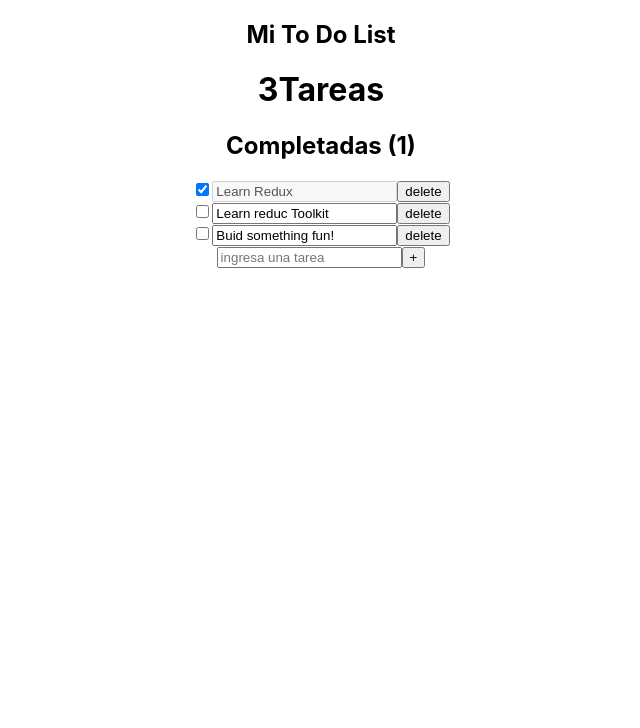
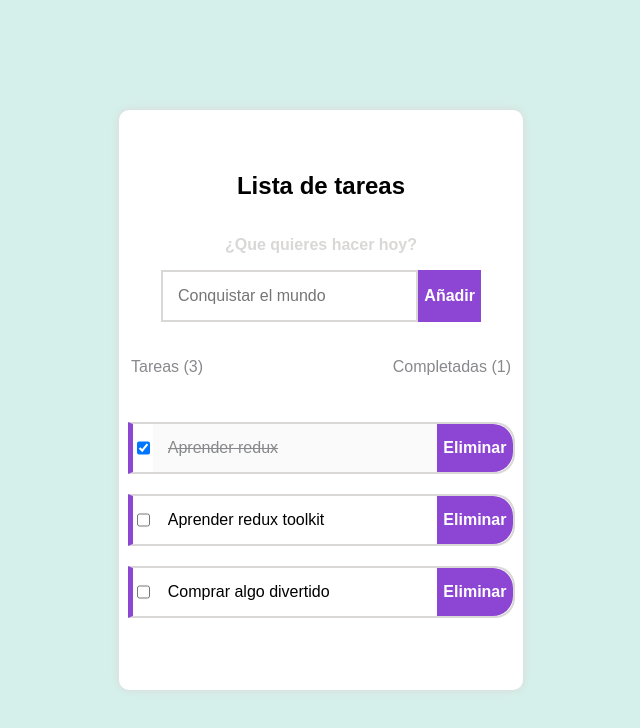
Before and after one commit to nicolm12/habi-test, a React (Create React App) app: page / in a window 1280 px wide. Shown: the top 728 px of the page, without its empty margins (319-959 px from the left). Built offline with nearby package versions, Linux system fonts and the light colour scheme.

Commit message:
feat: add styled whit styled-components

```diff
--- a/package.json
+++ b/package.json
@@ -15,6 +15,7 @@
     "react-dom": "^18.2.0",
     "react-redux": "^8.1.3",
     "react-scripts": "5.0.1",
+    "styled-components": "^6.1.8",
     "typescript": "^4.9.5",
     "web-vitals": "^2.1.4"
   },
--- a/src/App.tsx
+++ b/src/App.tsx
@@ -1,17 +1,48 @@
-import React from 'react';
-import TodoHeader from './components/TodoHeader';
-import TodoList from './components/TodoList';
-import Form from './components/Form';
+import React from "react";
+import TodoHeader from "./components/TodoHeader";
+import TodoList from "./components/TodoList";
+import Form from "./components/Form";
 
-import './App.css';
+import styled from "styled-components";
 
 function App() {
+  const Container = styled.div`
+    display: flex;
+    background-color: #d5f0eb;
+    min-height: 100vh;
+    align-items: center;
+    justify-content: center;
+  `;
+  const ContainerList = styled.div`
+    display: flex;
+    background-color: white;
+    flex-direction: column;
+    align-items: center;
+    min-height: 70vh;
+    justify-content: center;
+    font-family: "Space Mono", sans-serif;
+    width: 30vw;
+    border-radius: 10px 10px 10px 10px;
+    box-shadow: 0px 0px 10px #d9d8d7;
+    padding: 10px;
+    min-width: 380px;
+  max-width: 600px;
+  `;
+  const Paragrapht = styled.p`
+  color:#D9D8D7;
+`;
+
+
   return (
-    <div className="App">
-     <TodoHeader/>
-     <TodoList/>
-     <Form/>
-    </div>
+    <Container className="App">
+      <ContainerList>
+      <h2>Lista de tareas </h2>
+      <strong><Paragrapht>¿Que quieres hacer hoy?</Paragrapht></strong>
+      <Form />
+        <TodoHeader />
+        <TodoList />
+      </ContainerList>
+    </Container>
   );
 }
 
--- a/src/components/Form.tsx
+++ b/src/components/Form.tsx
@@ -1,6 +1,32 @@
 import React from "react";
 import { useAppDispatch } from "../app/hooks";
+import styled from "styled-components";
 function Form() {
+    const Container = styled.div`
+    display: flex;
+    flex-direction: row;
+    justify-content: center;
+    padding:0 5px;
+    width: 25vw;
+  `;
+  const Input = styled.input`
+  border-right:none;
+  border:2px solid #d9d8d7;
+  width: 25vw;
+  padding:15px;
+  font: inherit;
+  &:focus {
+    outline: none;
+}
+  `;
+  const Button=styled.button`
+  border:none;
+  width:70px;
+  background-color:#8D46D4;
+  color:white;
+  font: inherit;
+  `
+
     const dispatch= useAppDispatch()
     function handleSubmit(event: React.FormEvent<HTMLFormElement>) {
 
@@ -16,12 +42,13 @@ function Form() {
     }
 
     return (
+
        <form  onSubmit={handleSubmit}>
-       <label htmlFor=""></label>
-       <div>
-        <input name="new-todo" type="text" placeholder="ingresa una tarea" />
-        <button type="submit"> + </button>
-       </div>
+
+       <Container>
+        <Input name="new-todo" type="text" placeholder="Conquistar el mundo" />
+        <Button type="submit"> <strong>Añadir</strong></Button>
+       </Container>
        </form>
     )
 }
--- a/src/components/TodoHeader.tsx
+++ b/src/components/TodoHeader.tsx
@@ -1,23 +1,28 @@
 import React from "react";
 import { useAppSelector } from "../app/hooks";
+import styled from "styled-components";
 function TodoHeader() {
+  const Container = styled.header`
+    display: flex;
+    flex-direction: row;
+    justify-content: space-between;
+    padding: 20px;
+    width: 25vw;
+    min-width: 380px;
+  max-width: 600px;
+  color:#88898C;
+  `;
+  const Text = styled.p``;
   const todos = useAppSelector((state) => state.todos);
   return (
-    <header>
-      <h2>Mi To Do List </h2>
-      <h1>
-        {todos.length
-          ? todos.length === 1
-            ? ` 1 tarea`
-            : `${todos.length}Tareas`
-          : "No hay tareas"}
-      </h1>
-      <h2>
+    <Container>
+      <Text>{`Tareas (${todos.length})`}</Text>
+      <Text>
         <span>
           {`Completadas (${todos.filter((todo) => todo.completed).length})`}
         </span>
-      </h2>
-    </header>
+      </Text>
+    </Container>
   );
 }
 export default TodoHeader;
--- a/src/components/TodoList.tsx
+++ b/src/components/TodoList.tsx
@@ -1,6 +1,53 @@
 import React from "react";
 import { useAppSelector, useAppDispatch } from "../app/hooks";
+import styled from "styled-components";
 function TodoList() {
+  const Checkbox = styled.input`
+    width: 20px;
+  `;
+
+  const Container = styled.div`
+    width: 25vw;
+    padding: 10px;
+    display: flex;
+    flex-direction: column;
+    align-items: center;
+    min-width: 380px;
+    max-width: 600px;
+  `;
+  const ContainerList = styled.div`
+    border: 2px solid #d9d8d7;
+    margin-bottom: 20px;
+    border-radius: 0px 20px 20px 0px;
+    display: flex;
+    flex-direction: row;
+    width: 25vw;
+    min-width: 380px;
+    max-width: 600px;
+    color: #88898c;
+    border-left: 5px solid #8d46d4;
+  `;
+  const Input = styled.input`
+    border: none;
+    width: 30vw;
+    padding: 15px;
+    font: inherit;
+    &:focus {
+      outline: none;
+    }
+    &:disabled {
+      color: #88898c;
+      text-decoration: line-through;
+    }
+  `;
+  const Button = styled.button`
+    border: none;
+    border-radius: 0px 20px 20px 0px;
+    width: 7vw;
+    background-color: #8d46d4;
+    color: white;
+    font: inherit;
+  `;
   const todos = useAppSelector((state) => state.todos);
   const dispatch = useAppDispatch();
   function handleDelete(
@@ -18,29 +65,28 @@ function TodoList() {
     dispatch({ type: "todo/toggleTodo", payload: id });
   }
   return (
-    <div>
+    <Container>
       {todos.map((todo) => (
-        <div key={todo.id}>
-          <span className="text">
-            <input
+        <ContainerList key={todo.id}>
+          <Checkbox
             data-id={todo.id}
             type="checkbox"
             checked={todo.completed}
             onChange={handleToggle}
           />
 
-            <input
+          <Input
             disabled={todo.completed === true ? true : false}
             type="text"
             defaultValue={todo.text}
           />
-          </span>
-          <button data-id={todo.id} onClick={handleDelete}>
-            delete
-          </button>
-        </div>
+
+          <Button data-id={todo.id} onClick={handleDelete}>
+            <strong>Eliminar</strong>
+          </Button>
+        </ContainerList>
       ))}
-    </div>
+    </Container>
   );
 }
 export default TodoList;
--- a/src/features/todo/toDoSlice.ts
+++ b/src/features/todo/toDoSlice.ts
@@ -8,9 +8,9 @@ export type Todo = {
 };
 
 const initialState: Todo[] = [
-  { id: 0, text: "Learn Redux", completed: true },
-  { id: 1, text: "Learn reduc Toolkit", completed: false },
-  { id: 2, text: "Buid something fun!", completed: false },
+  { id: 0, text: "Aprender redux", completed: true },
+  { id: 1, text: "Aprender redux toolkit", completed: false },
+  { id: 2, text: "Comprar algo divertido", completed: false },
 ];
 export const todoSlice = createSlice({
   name: "todo",
```
Also changed, not shown: 1 other file (tests, documents, lock files or other folders). Lines whose indentation alone changed are shown as unchanged.
